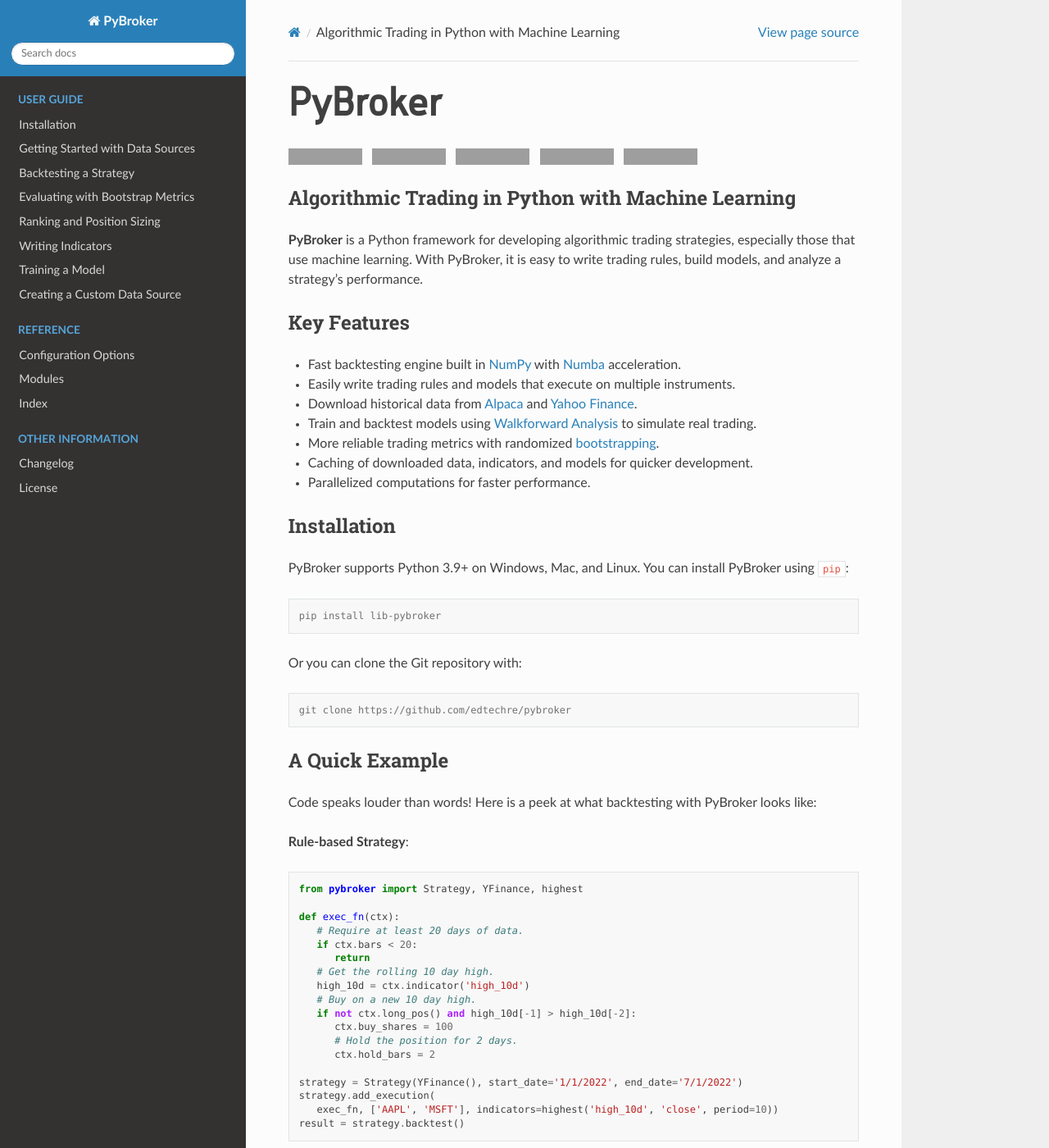
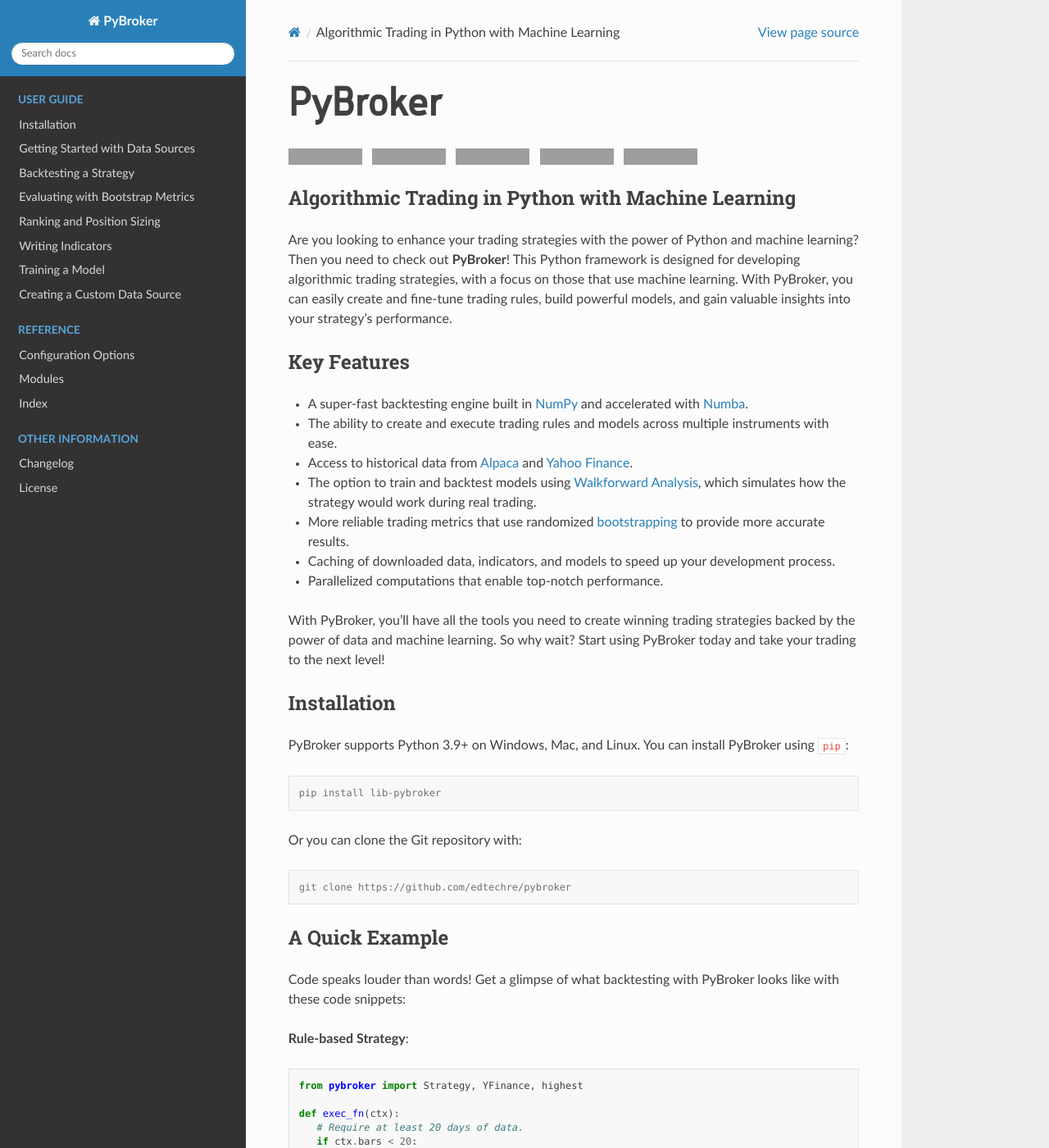
Before and after one commit to edtechre/pybroker, a Sphinx documentation site: the page built from docs/index.rst, in a window 1280 px wide and 1400 px high. Shown: the whole window at 82% size. Built offline with Sphinx 7.4.7 and the Read the Docs theme 2.0.0, drawn with Linux system fonts in a browser that asks for light colours; some of the changed text lies outside the part shown; grey boxes are pictures that could not be loaded.

Commit message:
Update index.rst and README.

```diff
--- a/docs/index.rst
+++ b/docs/index.rst
@@ -51,29 +51,35 @@
 Algorithmic Trading in Python with Machine Learning
 ===================================================
 
-**PyBroker** is a Python framework for developing algorithmic trading
-strategies, especially those that use machine learning. With PyBroker, it is
-easy to write trading rules, build models, and analyze a strategy's
-performance.
+Are you looking to enhance your trading strategies with the power of Python and
+machine learning? Then you need to check out **PyBroker**! This Python framework
+is designed for developing algorithmic trading strategies, with a focus on those
+that use machine learning. With PyBroker, you can easily create and fine-tune
+trading rules, build powerful models, and gain valuable insights into your
+strategy's performance.
 
 Key Features
 ============
 
-* Fast backtesting engine built in `NumPy <https://numpy.org/>`_ with `Numba <https://numba.pydata.org/>`_ acceleration.
-* Easily write trading rules and models that execute on multiple instruments.
-* Download historical data from `Alpaca <https://alpaca.markets/>`_ and `Yahoo Finance <https://finance.yahoo.com/>`_.
-* Train and backtest models using `Walkforward Analysis <https://www.pybroker.com/en/latest/notebooks/6.%20Training%20a%20Model.html#Walkforward-Analysis>`_ to simulate real trading.
-* More reliable trading metrics with randomized `bootstrapping <https://en.wikipedia.org/wiki/Bootstrapping_(statistics)>`_.
-* Caching of downloaded data, indicators, and models for quicker development.
-* Parallelized computations for faster performance.
+* A super-fast backtesting engine built in `NumPy <https://numpy.org/>`_  and accelerated with `Numba <https://numba.pydata.org/>`_.
+* The ability to create and execute trading rules and models across multiple instruments with ease.
+* Access to historical data from `Alpaca <https://alpaca.markets/>`_ and `Yahoo Finance <https://finance.yahoo.com/>`_.
+* The option to train and backtest models using `Walkforward Analysis <https://www.pybroker.com/en/latest/notebooks/6.%20Training%20a%20Model.html#Walkforward-Analysis>`_, which simulates how the strategy would work during real trading.
+* More reliable trading metrics that use randomized `bootstrapping <https://en.wikipedia.org/wiki/Bootstrapping_(statistics)>`_ to provide more accurate results.
+* Caching of downloaded data, indicators, and models to speed up your development process.
+* Parallelized computations that enable top-notch performance.
+
+With PyBroker, you'll have all the tools you need to create winning trading
+strategies backed by the power of data and machine learning. So why wait? Start
+using PyBroker today and take your trading to the next level!
 
 .. include:: install.rst
 
 A Quick Example
 ===============
 
-Code speaks louder than words! Here is a peek at what backtesting with PyBroker
-looks like:
+Code speaks louder than words! Get a glimpse of what backtesting with PyBroker
+looks like with these code snippets:
 
 **Rule-based Strategy**::
 
@@ -153,8 +159,8 @@
 Recommended Reading
 ===================
 
-For more background on quantitative finance and algorithmic trading, below is a
-list of essential books:
+The following is a list of essential books that provide background information
+on quantitative finance and algorithmic trading:
 
 * Lingjie Ma, `Quantitative Investing: From Theory to Industry <https://www.amazon.com/Quantitative-Investing-Industry-Lingjie-Ma/dp/3030472019/>`_
 
```
Also changed, not shown: README.md (+19 -13 lines).
